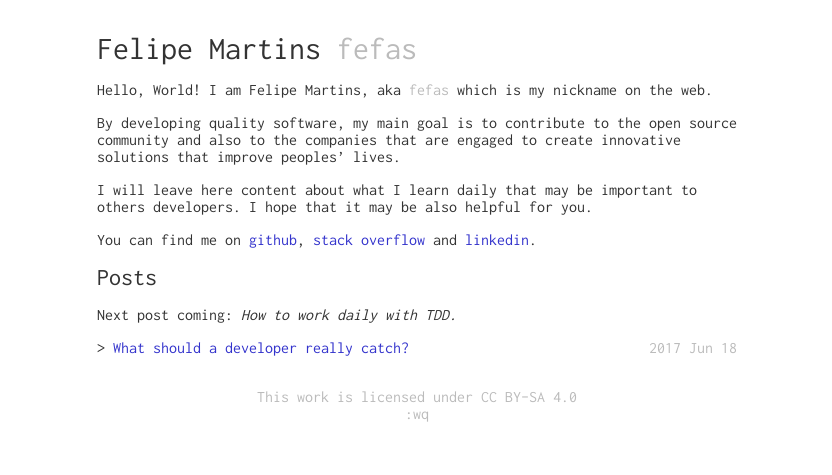
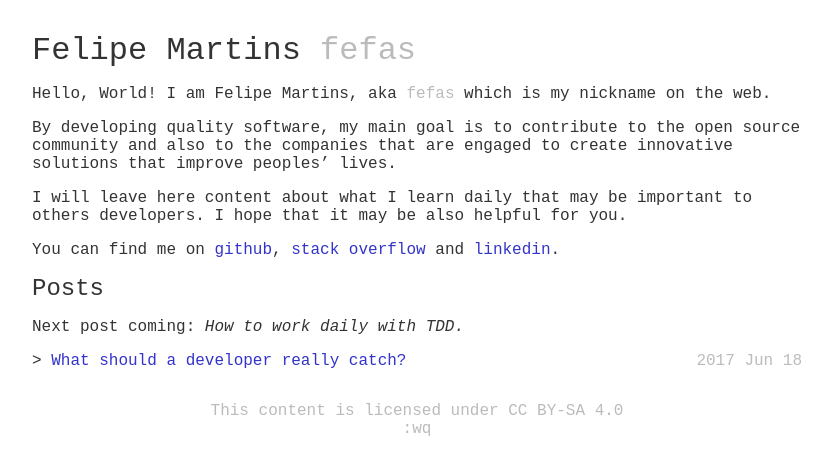
Before and after one commit to fefas/blog.fefas.net, a Jekyll site: the page built from jekyll/pages/home.md, in a window 1280 px wide. Shown: the top 475 px of the page, without its empty margins (223-1055 px from the left). Built offline with Jekyll 4.4.1, drawn with Linux system fonts in a browser that asks for light colours; some web fonts are replaced; our own code applies the rules of GitHub Pages for plain Markdown files.

```diff
--- a/jekyll/_layouts/default.html
+++ b/jekyll/_layouts/default.html
@@ -16,8 +16,8 @@
 
     <title>{{ site.data.me.name }} {{ site.data.me.nickname }}</title>
 
-    <link rel="icon" type="image/png" href="/assets/images/favicon.png?v={{ site.data.git.currentCommitSortHash }}">
-    <link rel="stylesheet" type="text/css" href="/assets/styles.css?version={{ site.data.git.currentCommitSortHash }}">
+    <link rel="icon" type="image/png" href="/assets/images/favicon.png?v={{ site.data.version }}">
+    <link rel="stylesheet" type="text/css" href="/assets/styles.css?v={{ site.data.version }}">
 
     {% if jekyll.environment == 'production' %}
     <script>
@@ -35,7 +35,7 @@
       {{ content }}
 
       <footer>
-        <p>This work is licensed under <a href="https://creativecommons.org/licenses/by-sa/4.0/">CC BY-SA 4.0</a></p>
+        <p>This content is licensed under <a href="https://creativecommons.org/licenses/by-sa/4.0/">CC BY-SA 4.0</a></p>
         <p>:wq</p>
       </footer>
 
--- a/jekyll/_plugins/Git.rb
+++ /dev/null
@@ -1,32 +0,0 @@
-module Jekyll
-  module GitData
-    class Generator < Jekyll::Generator
-
-      safe true
-
-      def generate(site)
-        raise "Git is not installed" unless isGitInstalled?
-
-        Dir.chdir(site.source) do
-          site.data['git'] = gitData
-        end
-      end
-
-      def gitData
-        {
-          'currentCommitSortHash' => currentCommitHash
-        }
-      end
-
-      def isGitInstalled?
-        null = RbConfig::CONFIG['host_os'] =~ /msdos|mswin|djgpp|mingw/ ? 'NUL' : '/dev/null'
-        system "git --version >>#{null} 2>&1"
-      end
-
-      def currentCommitHash
-        File.basename(%x{git rev-parse --short HEAD}.strip)
-      end
-
-    end
-  end
-end
--- a/jekyll/assets/styles.sass
+++ b/jekyll/assets/styles.sass
@@ -5,13 +5,16 @@ $no-margin: 0
 $margin-to-center: 0 auto
 $no-padding: 0
 
+$font-family: 'Roboto Mono', monospace
 $font-size: 16px
 $font-color: #333
 $font-color-subtle: #bbb
-$font-family: 'Inconsolata', monospace
-$font-weight: 400
+$font-weight-normal: 300
+$font-weight-bold: 500
 
 $paragraph-margin: $font-size 0
+
+$strong-font-weight: $font-weight-bold
 
 $link-font-color: #33c
 $link-text-decoration: none
@@ -27,13 +30,13 @@ $blockquote-border-left: 4px solid #ddd
 
 $hX-margin-top: 1 * $font-size
 $hX-margin-bottom: 1 * $font-size
-$hX-font-weight: $font-weight
+$hX-font-weight: $font-weight-bold
 $h1-font-size: 2 * $font-size
 $h2-font-size: 1.5 * $font-size
 
 $nickname-font-color: $font-color-subtle
 
-$wrapper-max-width: 640px
+$wrapper-max-width: 770px
 $wrapper-padding: 1 * $font-size 2 * $font-size
 
 $image-width: 100%
@@ -53,11 +56,22 @@ $footer-font-color: $font-color-subtle
 $footer-margin-top: 2 * $font-size
 $footer-text-align: center
 
+$font-light-uri: "/assets/font-light.ttf?v={{ site.data.version }}"
+$font-medium-uri: "/assets/font-medium.ttf?v={{ site.data.version }}"
+
 @font-face
-  font-family: 'Inconsolata'
+  font-family: 'Roboto Mono'
   font-style: normal
-  font-weight: 400
-  src: local('Inconsolata Regular'), local('Inconsolata-Regular'), url(/assets/font.ttf?v={{ site.data.git.currentCommitSortHash }}) format('truetype')
+  font-weight: 300
+  src: url($font-light-uri) format('woff2')
+  unicode-range: U+0000-00FF, U+0131, U+0152-0153, U+02C6, U+02DA, U+02DC, U+2000-206F, U+2074, U+20AC, U+2212, U+2215
+
+@font-face
+  font-family: 'Roboto Mono'
+  font-style: normal
+  font-weight: 500
+  src: url($font-medium-uri) format('woff2')
+  unicode-range: U+0000-00FF, U+0131, U+0152-0153, U+02C6, U+02DA, U+02DC, U+2000-206F, U+2074, U+20AC, U+2212, U+2215
 
 body
   margin: $no-margin
@@ -65,7 +79,7 @@ body
 
   font-family: $font-family
   font-size: $font-size
-  font-weight: $font-weight
+  font-weight: $font-weight-normal
   color: $font-color
 
 h1, h2, h3, h4, h5, h6
@@ -84,6 +98,9 @@ h2
 
 p
   margin: $paragraph-margin
+
+strong
+  font-weight: $strong-font-weight
 
 a
   text-decoration: $link-text-decoration
```
Also changed, not shown: .travis.yml, jekyll/assets/font.ttf (deleted).
